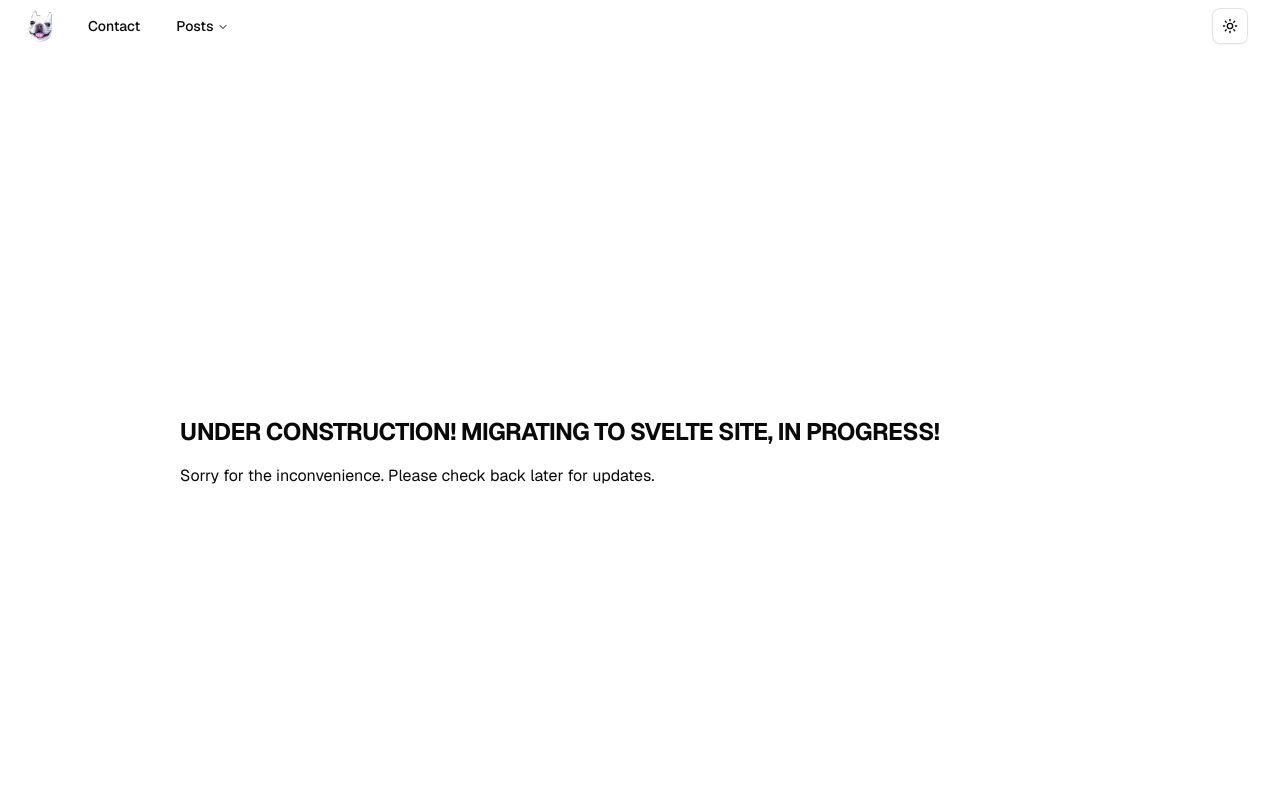
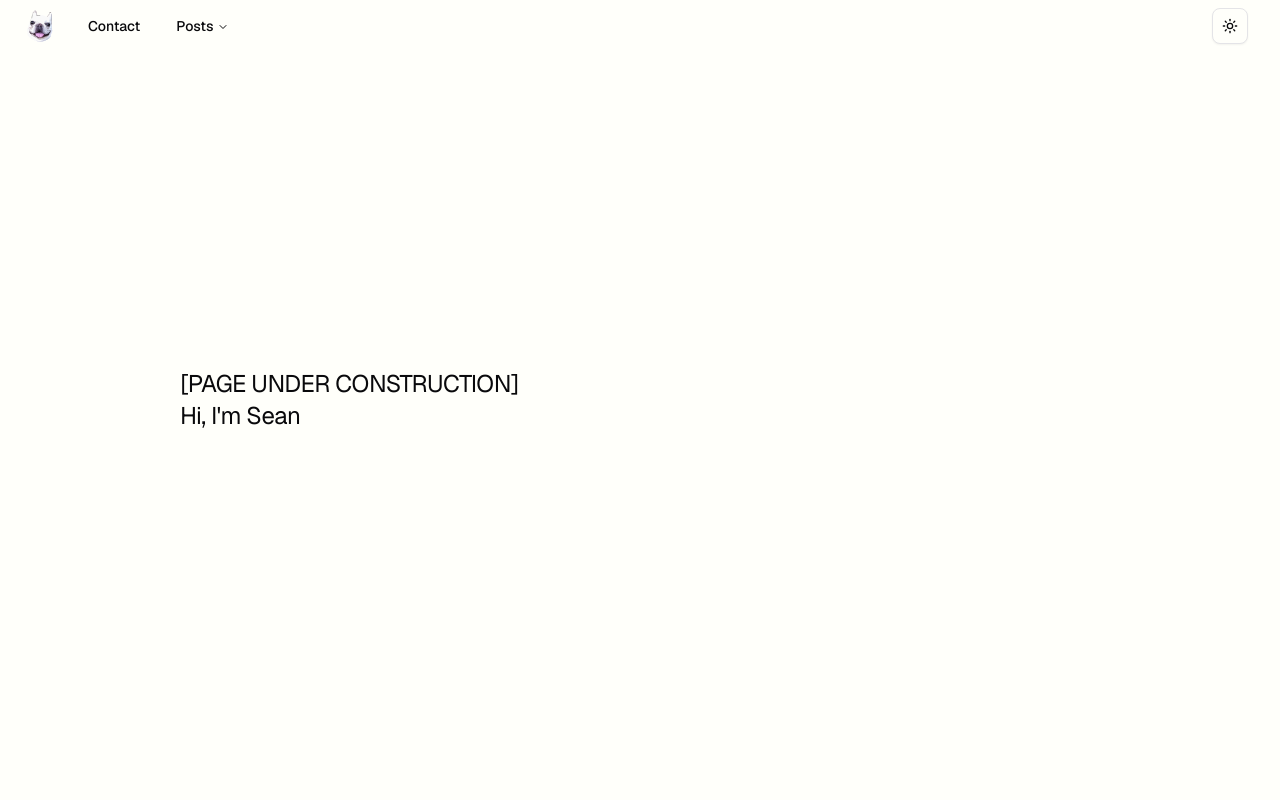
Before and after one commit to seanchacha/seanchacha.github.io, a SvelteKit app: page / in a window 1280 px wide. Shown: the top 800 px of the page. Built offline with nearby package versions, Linux system fonts and the light colour scheme.

Commit message:
add typewritter test

```diff
--- /dev/null
+++ b/src/lib/components/home_msgs.ts
@@ -0,0 +1,31 @@
+// ...existing code...
+export const messages: string[] = [
+    "Test Software Engineer @ Impulse Space",
+    "Prev @ Venhub, Lead Robotics Software Engineer",
+    "Hobbyist Videographer"
+];
+
+export function typewriter(
+    node: Element,
+    { speed = 1 }: { speed?: number } = {}
+): { duration: number; tick: (t: number) => void } {
+    const valid =
+        node.childNodes.length === 1 && node.childNodes[0].nodeType === Node.TEXT_NODE;
+
+    if (!valid) {
+        throw new Error(`This transition only works on elements with a single text node child`);
+    }
+
+    const text = node.textContent ?? "";
+    // guard against zero speed
+    const rate = speed === 0 ? 1 : speed;
+    const duration = text.length / (rate * 0.01);
+
+    return {
+        duration,
+        tick: (t: number) => {
+            const i = Math.trunc(text.length * t);
+            node.textContent = text.slice(0, i);
+        },
+    };
+}
--- a/src/routes/+page.svelte
+++ b/src/routes/+page.svelte
@@ -1,23 +1,57 @@
 <script lang="ts">
   import { IsMobile } from '$lib/hooks/is-mobile.svelte.ts';
+	import { typewriter, messages } from '$lib/components/home_msgs.ts';
+
   const isMobile = new IsMobile();
+	let i = $state(-1);
+
+	$effect(() => {
+		let isFirst = true;
+		let interval = setInterval(() => {
+			i += 1;
+			i %= messages.length;
+
+			if (isFirst) {
+				isFirst = false;
+				clearInterval(interval);
+				setTimeout(() => {
+					let newInterval = setInterval(() => {
+						i += 1;
+						i %= messages.length;
+					}, 3000);
+					// Store for cleanup
+					interval = newInterval;
+				}, 500);
+			}
+		}, 500);
+
+		return () => {
+			clearInterval(interval);
+		};
+	});
 </script>
 
 <div
-  class="flex flex-col items-start justify-center min-h-screen px-5 mx-auto"
-  style="max-width: {isMobile.current ? '95%' : '75%'};"
+  class="flex flex-col items-start justify-center min-h-180 px-5 mx-auto"
+  style="max-width: {isMobile.current ? '97%' : '75%'};"
 >
-  <h3 class="scroll-m-20 text-2xl font-semibold tracking-tight text-left">
-    UNDER CONSTRUCTION! MIGRATING TO SVELTE SITE, IN PROGRESS!
-  </h3>
-  <p class="mt-4 text-left">
-    Sorry for the inconvenience. Please check back later for updates.
-  </p>
+  <h1 class="text-2xl font-normal tracking-tight text-left">
+    [PAGE UNDER CONSTRUCTION]
+    <br />
+    Hi, I'm Sean
+  </h1>
+  <div class="min-h-[1.5em]">
+    {#key i}
+      <p in:typewriter={{ speed: 5 }}>
+        {messages[i] || ''}
+      </p>
+    {/key}
+  </div>
 </div>
 
 <div
   class="flex flex-col items-start justify-center min-h-screen px-5 py-120 mx-auto"
-  style="max-width: {isMobile.current ? '95%' : '75%'};"
+  style="max-width: {isMobile.current ? '97%' : '75%'};"
 >
   <h3 class="scroll-m-20 text-2xl tracking-tight text-left">I SAID IM WORKING ON IT!</h3>
 </div>
--- a/src/routes/layout.css
+++ b/src/routes/layout.css
@@ -17,7 +17,7 @@
   --font-size-base: 16px;
 
   --radius: 0.625rem;
-  --background: oklch(1 0 0);
+  --background: oklch(99.863% 0.00645 106.791);
   --foreground: oklch(0.141 0.005 285.823);
   --card: oklch(1 0 0);
   --card-foreground: oklch(0.141 0.005 285.823);
@@ -51,7 +51,7 @@
 }
 
 .dark {
-  --background: oklch(26.726% 0.02783 284.356);
+  --background: oklch(28.117% 0.00591 17.213);
   --foreground: oklch(0.985 0 0);
   --card: oklch(0.21 0.006 285.885);
   --card-foreground: oklch(0.985 0 0);
```
